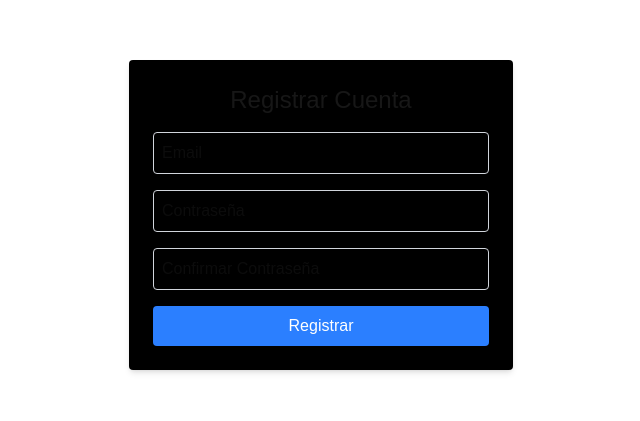
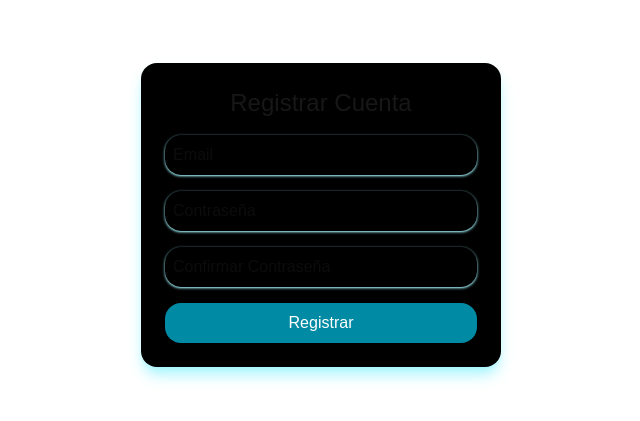
Before and after one commit to donatofranco/task-manager-front, a Next.js app: page /register in a window 1280 px wide. Shown: the part 185-606 px from the top of the page, without its empty margins (319-959 px from the left). Built offline with nearby package versions, Linux system fonts and the light colour scheme; no server answers.

Commit message:
Change styles

```diff
--- a/src/app/dashboard/page.tsx
+++ b/src/app/dashboard/page.tsx
@@ -4,6 +4,7 @@ import { useState, useEffect } from 'react';
 import { fetchTasks, addTask, deleteTask } from '@/lib/api';
 import { useRouter } from 'next/navigation';
 import { Task } from '@/types';
+import { Trash2, Plus } from 'lucide-react';
 
 export default function DashboardPage() {
   const { isAuthenticated } = useAuth();
@@ -63,7 +64,7 @@ export default function DashboardPage() {
   };
 
   return (
-    <div className="p-6">
+    <div className="p-4 text-center h-screen w-screen">
       <h1 className="text-3xl mb-4">Dashboard</h1>
       {error && <p className="text-red-500">{error}</p>}
 
@@ -73,31 +74,37 @@ export default function DashboardPage() {
           placeholder="Título de la tarea"
           value={newTaskTitle}
           onChange={(e) => setNewTaskTitle(e.target.value)}
-          className="p-2 border rounded w-full mb-4"
+          className="p-2 rounded-2xl w-full mb-4 shadow-sm shadow-cyan-200"
           required
         />
         <textarea
           placeholder="Descripción de la tarea"
           value={newTaskDescription}
           onChange={(e) => setNewTaskDescription(e.target.value)}
-          className="p-2 border rounded w-full mb-4"
+          className="p-2 rounded-2xl w-full mb-4 shadow-sm shadow-cyan-200"
           required
         />
-        <button type="submit" className="bg-blue-500 text-white p-2 rounded w-full">
-          Agregar tarea
+        <button type="submit" className="group relative bg-cyan-500/75 text-white p-2 rounded-4xl text-center transition-all duration-300 hover:scale-120 hover:bg-cyan-300/75 hover:shadow-md hover:shadow-cyan-200 hover:cursor-pointer">
+          <Plus />
+          <span className="absolute bottom-full mb-2 opacity-0 group-hover:opacity-100 px-2 py-1 bg-gray-800 text-white text-sm rounded scale-80 translate-y-3">
+            Agregar tarea
+          </span>
         </button>
       </form>
 
       <ul className="space-y-4">
         {tasks.map((task: Task) => (
-          <li key={task.id} className="p-4 border rounded">
+          <li key={task.id} className="p-4 rounded-2xl shadow-sm shadow-cyan-200">
             <h3 className="text-lg">{task.title}</h3>
             <p>{task.description}</p>
             <button
               onClick={() => handleDeleteTask(task.id)}
-              className="text-red-500 mt-2"
+              className="group relative text-red-500 mt-2"
             >
-              Eliminar
+              {/* Sombra */}
+              <Trash2 className="absolute text-red-600 opacity-0 filter transition-all duration-300 group-hover:opacity-100 group-hover:blur-[4px] group-hover:scale-120" />
+              {/* Ícono Principal */}
+              <Trash2 className="relative text-red-600 transition-all duration-300 group-hover:scale-120 group-hover:cursor-pointer" />
             </button>
           </li>
         ))}
--- a/src/app/login/page.tsx
+++ b/src/app/login/page.tsx
@@ -34,7 +34,7 @@ export default function LoginPage() {
     <main className="flex justify-center items-center h-screen text-center">
       <form
         onSubmit={handleSubmit}
-        className="bg-black p-6 rounded shadow-md w-96"
+        className="bg-black-400/20 p-6 rounded-2xl shadow-lg shadow-cyan-200 w-90"
       >
         <h2 className="text-2xl mb-4">Iniciar Sesión</h2>
         {error && <p className="text-red-500 mb-2">{error}</p>}
@@ -45,7 +45,7 @@ export default function LoginPage() {
           value={email}
           onChange={(e) => setEmail(e.target.value)}
           required
-          className="w-full mb-4 p-2 border border-gray-300 rounded"
+          className="w-full mb-4 p-2 shadow-sm shadow-cyan-200 rounded-2xl focus:shadow-md"
         />
 
         <input
@@ -54,12 +54,12 @@ export default function LoginPage() {
           value={password}
           onChange={(e) => setPassword(e.target.value)}
           required
-          className="w-full mb-4 p-2 border border-gray-300 rounded"
+          className="w-full mb-4 p-2 shadow-sm shadow-cyan-200 rounded-2xl focus:shadow-md"
         />
 
         <button
           type="submit"
-          className="w-full bg-blue-500 text-white py-2 rounded hover:bg-blue-600 mb-4"
+          className="w-full bg-cyan-500/75 text-white py-2 rounded-2xl mb-4 hover:bg-cyan-300/75 hover:shadow-md hover:shadow-cyan-200 hover:cursor-pointer"
         >
           Entrar
         </button>
--- a/src/app/register/page.tsx
+++ b/src/app/register/page.tsx
@@ -43,7 +43,7 @@ export default function RegisterPage() {
     <div className="flex justify-center items-center h-screen text-center">
       <form
         onSubmit={handleSubmit}
-        className="bg-black p-6 rounded shadow-md w-96"
+        className="bg-black p-6 rounded-2xl shadow-lg shadow-cyan-200 w-90"
       >
         <h2 className="text-2xl mb-4">Registrar Cuenta</h2>
         {error && <p className="text-red-500 mb-2">{error}</p>}
@@ -54,7 +54,7 @@ export default function RegisterPage() {
           value={email}
           onChange={(e) => setEmail(e.target.value)}
           required
-          className="w-full mb-4 p-2 border border-gray-300 rounded"
+          className="w-full mb-4 p-2 shadow-sm shadow-cyan-200 rounded-2xl focus:shadow-md"
         />
 
         <input
@@ -63,7 +63,7 @@ export default function RegisterPage() {
           value={password}
           onChange={(e) => setPassword(e.target.value)}
           required
-          className="w-full mb-4 p-2 border border-gray-300 rounded"
+          className="w-full mb-4 p-2 shadow-sm shadow-cyan-200 rounded-2xl focus:shadow-md"
         />
 
         <input
@@ -72,13 +72,13 @@ export default function RegisterPage() {
           value={confirmPassword}
           onChange={(e) => setConfirmPassword(e.target.value)}
           required
-          className="w-full mb-4 p-2 border border-gray-300 rounded"
+          className="w-full mb-4 p-2 shadow-sm shadow-cyan-200 rounded-2xl focus:shadow-md"
         />
 
         <button
           type="submit"
           disabled={loading}
-          className="w-full bg-blue-500 text-white py-2 rounded hover:bg-blue-600"
+          className="w-full bg-cyan-500/75 text-white py-2 rounded-2xl hover:bg-cyan-300/75 hover:shadow-md hover:shadow-cyan-200 hover:cursor-pointer"
         >
           {loading ? 'Registrando...' : 'Registrar'}
         </button>
```
Also changed, not shown: package.json (+7 -6 lines), 1 other file (tests, documents, lock files or other folders).
